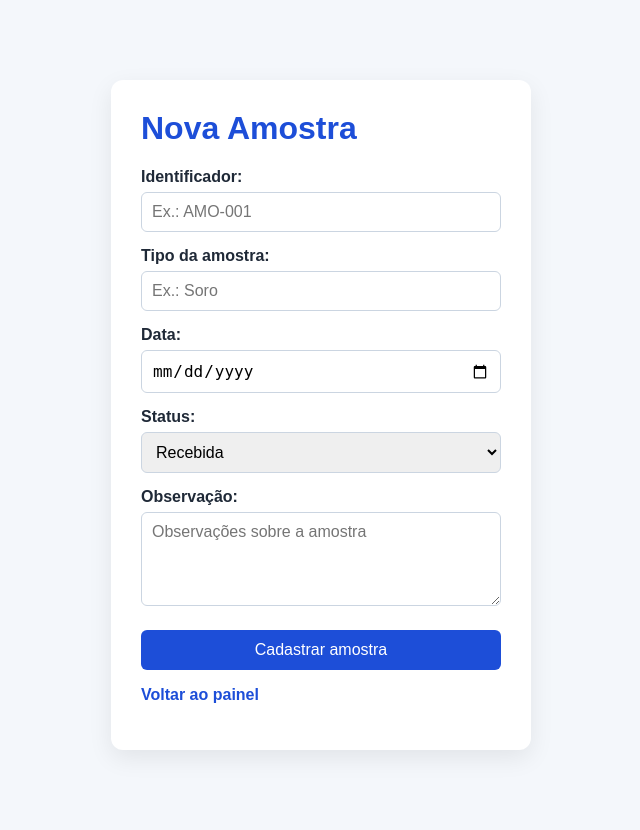
After one commit to aloisioalmeidaa/securelab, a Flask app: page /amostras/nova in a window 1280 px wide. The commit adds this page. Shown: the whole page, without its empty margins (319-959 px from the left). Run offline with Flask 3, Linux system fonts and the light colour scheme; the visitor is signed in with stand-in values (Sample User, id 1); some libraries are stand-ins or nearby versions.

Commit message:
Adiciona cadastro e listagem de amostras

```diff
--- a/app.py
+++ b/app.py
@@ -87,6 +87,66 @@ def login():
 
     return render_template("login.html")
 
+# --------------------------------------------------
+# NOVA AMOSTRA
+# --------------------------------------------------
+
+@app.route("/amostras/nova", methods=["GET", "POST"])
+def nova_amostra():
+
+    # Somente usuários autenticados podem acessar
+    if not session.get("authenticated"):
+        return redirect(url_for("login"))
+
+    if request.method == "POST":
+
+        identificador = request.form.get("identificador", "").strip()
+        tipo = request.form.get("tipo", "").strip()
+        data = request.form.get("data", "").strip()
+        status = request.form.get("status", "").strip()
+        observacao = request.form.get("observacao", "").strip()
+
+        status_permitidos = {
+            "Recebida",
+            "Em análise",
+            "Finalizada"
+        }
+
+        if (
+            not identificador
+            or not tipo
+            or not data
+            or status not in status_permitidos
+        ):
+            return render_template(
+                "nova_amostra.html",
+                error="Preencha os campos obrigatórios corretamente."
+            )
+
+        connection = sqlite3.connect("securelab.db")
+        cursor = connection.cursor()
+
+        cursor.execute(
+            """
+            INSERT INTO amostras
+            (identificador, tipo, data, status, observacao)
+            VALUES (?, ?, ?, ?, ?)
+            """,
+            (
+                identificador,
+                tipo,
+                data,
+                status,
+                observacao
+            )
+        )
+
+        connection.commit()
+        connection.close()
+
+        return redirect(url_for("dashboard"))
+
+    return render_template("nova_amostra.html")
 
 # --------------------------------------------------
 # DASHBOARD
@@ -99,7 +159,31 @@ def dashboard():
     if not session.get("authenticated"):
         return redirect(url_for("login"))
 
-    return render_template("dashboard.html")
+    connection = sqlite3.connect("securelab.db")
+    connection.row_factory = sqlite3.Row
+
+    cursor = connection.cursor()
+
+    cursor.execute("""
+        SELECT
+            id,
+            identificador,
+            tipo,
+            data,
+            status,
+            observacao
+        FROM amostras
+        ORDER BY id DESC
+    """)
+
+    amostras = cursor.fetchall()
+
+    connection.close()
+
+    return render_template(
+        "dashboard.html",
+        amostras=amostras
+    )
 
 
 # --------------------------------------------------
--- a/static/style.css
+++ b/static/style.css
@@ -78,3 +78,56 @@ button:hover {
     border-radius: 8px;
     border: 1px solid #e2e8f0;
 }
+
+select,
+textarea {
+    width: 100%;
+    padding: 10px;
+    border: 1px solid #cbd5e1;
+    border-radius: 6px;
+    font-size: 1rem;
+    font-family: inherit;
+}
+
+textarea {
+    resize: vertical;
+}
+
+table {
+    width: 100%;
+    border-collapse: collapse;
+    margin-top: 20px;
+    margin-bottom: 25px;
+    font-size: 0.95rem;
+}
+
+th,
+td {
+    padding: 10px;
+    border: 1px solid #e2e8f0;
+    text-align: left;
+    vertical-align: top;
+}
+
+th {
+    background-color: #f1f5f9;
+}
+
+tr:nth-child(even) {
+    background-color: #f8fafc;
+}
+
+.dashboard {
+    max-width: 1000px;
+    overflow-x: auto;
+}
+
+a {
+    color: #1d4ed8;
+    font-weight: bold;
+    text-decoration: none;
+}
+
+a:hover {
+    text-decoration: underline;
+}
--- /dev/null
+++ b/templates/nova_amostra.html
@@ -0,0 +1,71 @@
+<!DOCTYPE html>
+<html lang="pt-BR">
+<head>
+    <meta charset="UTF-8">
+    <meta name="viewport" content="width=device-width, initial-scale=1.0">
+    <title>Nova Amostra - SecureLab</title>
+    <link rel="stylesheet" href="{{ url_for('static', filename='style.css') }}">
+</head>
+<body>
+
+    <div class="container">
+   <h1>Nova Amostra</h1>
+
+{% if error %}
+    <p class="error">{{ error }}</p>
+{% endif %}
+
+<form method="POST">
+            <input type="hidden" name="csrf_token" value="{{ csrf_token() }}">
+
+            <label for="identificador">Identificador:</label>
+            <input
+                type="text"
+                id="identificador"
+                name="identificador"
+                placeholder="Ex.: AMO-001"
+                required
+            >
+
+            <label for="tipo">Tipo da amostra:</label>
+            <input
+                type="text"
+                id="tipo"
+                name="tipo"
+                placeholder="Ex.: Soro"
+                required
+            >
+
+            <label for="data">Data:</label>
+            <input
+                type="date"
+                id="data"
+                name="data"
+                required
+            >
+
+            <label for="status">Status:</label>
+            <select id="status" name="status" required>
+                <option value="Recebida">Recebida</option>
+                <option value="Em análise">Em análise</option>
+                <option value="Finalizada">Finalizada</option>
+            </select>
+
+            <label for="observacao">Observação:</label>
+            <textarea
+                id="observacao"
+                name="observacao"
+                rows="4"
+                placeholder="Observações sobre a amostra"
+            ></textarea>
+
+            <button type="submit">Cadastrar amostra</button>
+        </form>
+
+        <p>
+            <a href="/dashboard">Voltar ao painel</a>
+        </p>
+    </div>
+
+</body>
+</html>
```
Also changed, not shown: templates/dashboard.html (+40 -0 lines).
